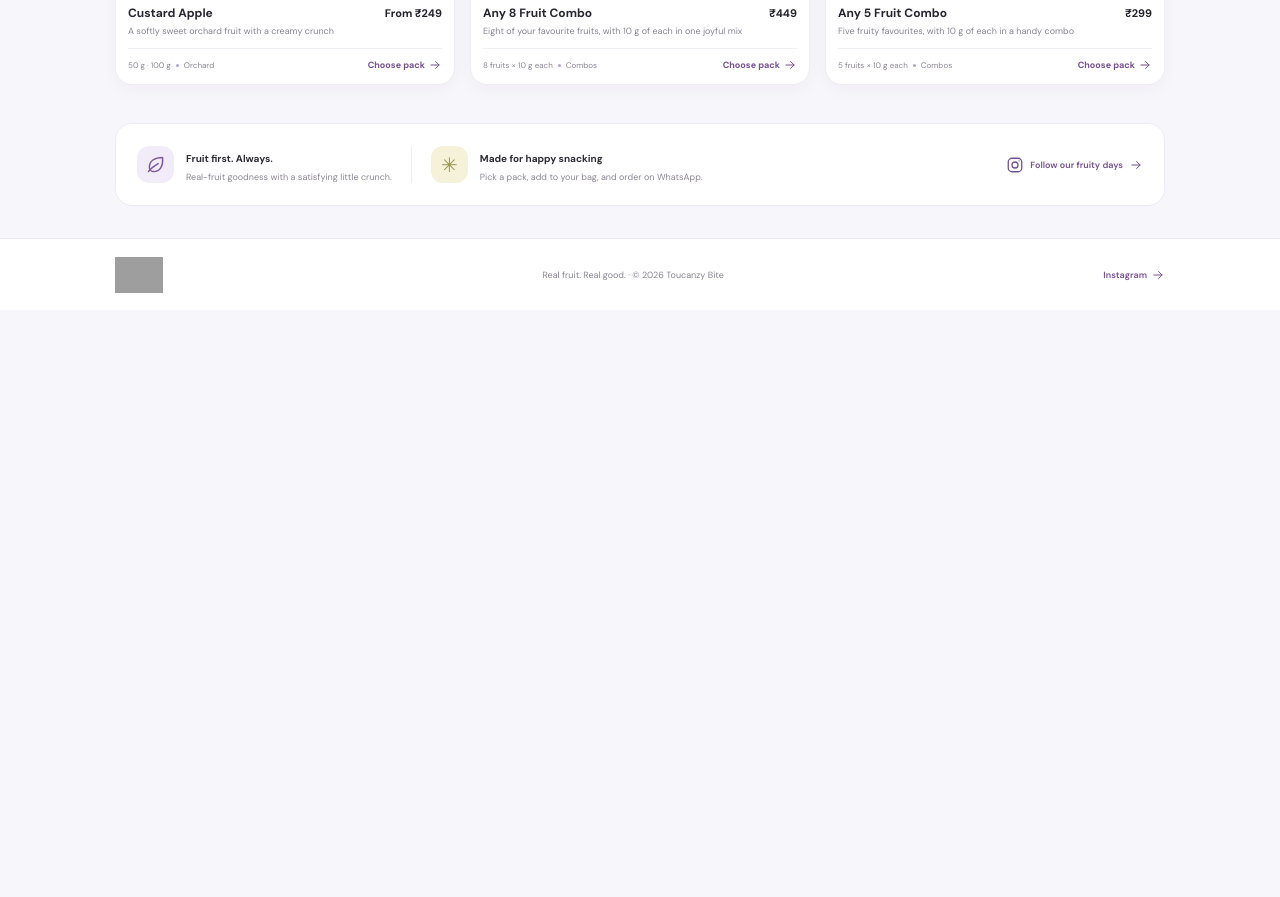
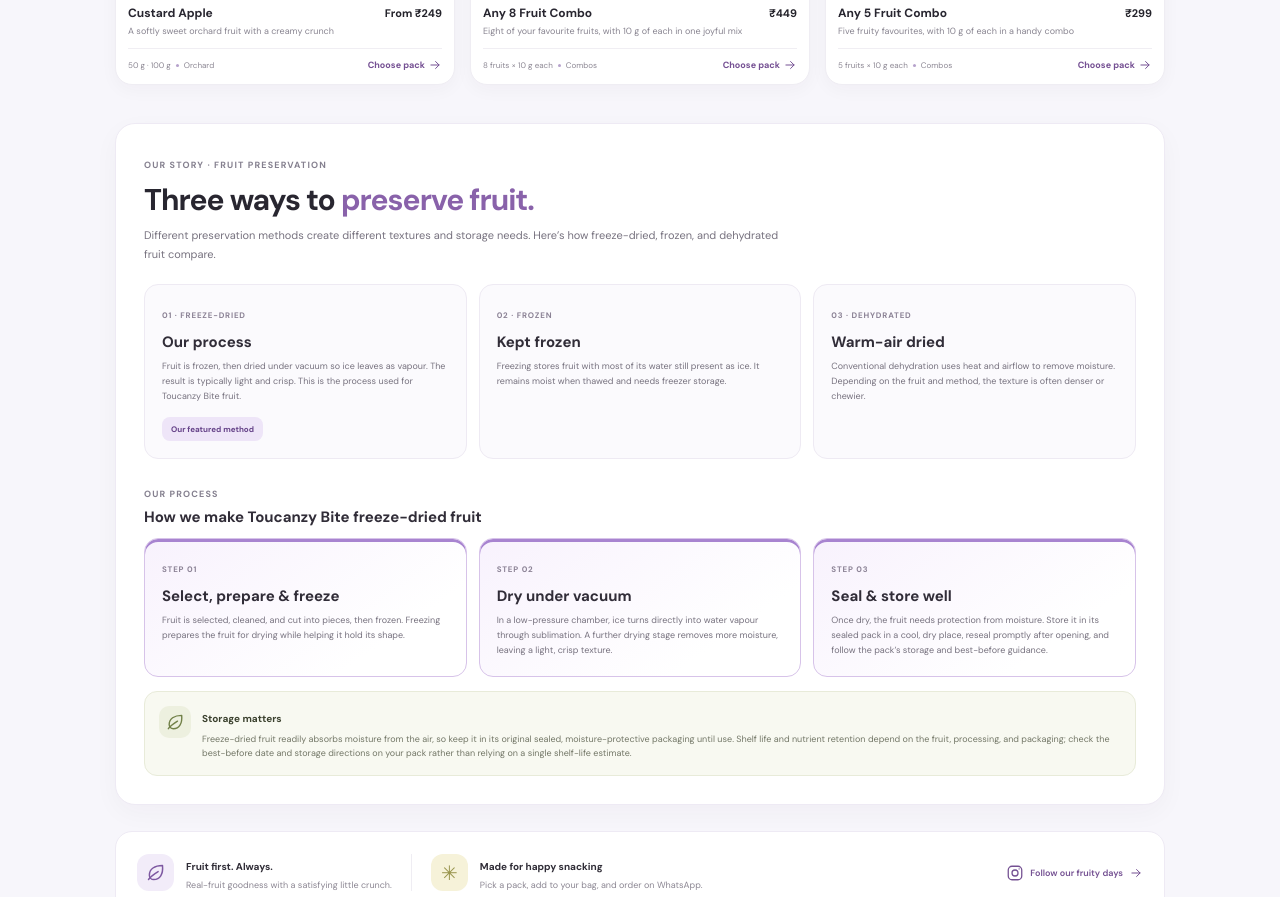
Before and after one commit to Sitesh-Ranjan-Mohanty/Toucanzy_Bite, a React (Vite) app: page / in a window 1280 px wide. Shown: the part 1900-2797 px from the top of the page. Before the commit the page ends 2210 px from the top, so only its background shows below. Built offline with nearby package versions, Linux system fonts and the light colour scheme; grey boxes are pictures that could not be loaded.

Commit message:
addes styles to the page

```diff
--- a/src/App.jsx
+++ b/src/App.jsx
@@ -234,6 +234,7 @@ function App() {
   const [selectedComboFruits, setSelectedComboFruits] = useState([]);
   const [detailQuantity, setDetailQuantity] = useState(1);
   const [activeCategory, setActiveCategory] = useState("All fruits");
+  const [activeSection, setActiveSection] = useState("home");
   const [searchQuery, setSearchQuery] = useState("");
   const [favorites, setFavorites] = useState([]);
   const [notice, setNotice] = useState("");
@@ -245,6 +246,34 @@ function App() {
   useEffect(() => {
     localStorage.setItem("toucanzy-delivery-state", deliveryState);
   }, [deliveryState]);
+
+  useEffect(() => {
+    const updateActiveSection = () => {
+      const sectionIds = ["home", "shop", "story"];
+      const activationLine = 110;
+      let currentSection = "home";
+
+      for (const sectionId of sectionIds) {
+        const section = document.getElementById(sectionId);
+        if (section && section.getBoundingClientRect().top <= activationLine) {
+          currentSection = sectionId;
+        }
+      }
+
+      if (window.innerHeight + window.scrollY >= document.documentElement.scrollHeight - 2) {
+        currentSection = "story";
+      }
+      setActiveSection(currentSection);
+    };
+
+    updateActiveSection();
+    window.addEventListener("scroll", updateActiveSection, { passive: true });
+    window.addEventListener("resize", updateActiveSection);
+    return () => {
+      window.removeEventListener("scroll", updateActiveSection);
+      window.removeEventListener("resize", updateActiveSection);
+    };
+  }, []);
 
   const cartItems = useMemo(() => Object.entries(cart).flatMap(([cartKey, quantity]) => {
     if (!quantity) return [];
@@ -347,9 +376,9 @@ function App() {
         <div className="header-inner">
           <Brand />
           <nav className="desktop-nav" aria-label="Main navigation">
-            <a className="nav-active" href="#home">Discover</a>
-            <a href="#shop">Shop fruits</a>
-            <a href="#story">Our story</a>
+            <a className={activeSection === "home" ? "nav-active" : ""} href="#home" onClick={() => setActiveSection("home")}>Discover</a>
+            <a className={activeSection === "shop" ? "nav-active" : ""} href="#shop" onClick={() => { setActiveCategory("All fruits"); setActiveSection("shop"); }}>Shop fruits</a>
+            <a className={activeSection === "story" ? "nav-active" : ""} href="#story" onClick={() => setActiveSection("story")}>Our story</a>
           </nav>
           <div className="header-actions">
             <a className="instagram-link" href="https://www.instagram.com/toucanzy_bite/" target="_blank" rel="noreferrer" aria-label="Toucanzy Bite on Instagram">
@@ -363,8 +392,8 @@ function App() {
         </div>
       </header>
 
-      <main className="app-main" id="home">
-        <section className="welcome-row">
+      <main className="app-main">
+        <section className="welcome-row" id="home">
           <div>
             <p className="welcome-kicker">A LITTLE CRUNCH GOES A LONG WAY</p>
             <h1>Good things,<br className="mobile-only" /> <span>good mood.</span></h1>
@@ -448,7 +477,61 @@ function App() {
           )}
         </section>
 
-        <section className="promise-row" id="story">
+        <section className="process-section" id="story">
+          <div className="process-heading">
+            <span className="section-kicker">OUR STORY · FRUIT PRESERVATION</span>
+            <h2>Three ways to <span>preserve fruit.</span></h2>
+            <p>Different preservation methods create different textures and storage needs. Here’s how freeze-dried, frozen, and dehydrated fruit compare.</p>
+          </div>
+          <div className="process-grid">
+            <article className="process-card">
+              <span className="process-number">01 · FREEZE-DRIED</span>
+              <h3>Our process</h3>
+              <p>Fruit is frozen, then dried under vacuum so ice leaves as vapour. The result is typically light and crisp. This is the process used for Toucanzy Bite fruit.</p>
+              <span className="process-highlight">Our featured method</span>
+            </article>
+            <article className="process-card">
+              <span className="process-number">02 · FROZEN</span>
+              <h3>Kept frozen</h3>
+              <p>Freezing stores fruit with most of its water still present as ice. It remains moist when thawed and needs freezer storage.</p>
+            </article>
+            <article className="process-card">
+              <span className="process-number">03 · DEHYDRATED</span>
+              <h3>Warm-air dried</h3>
+              <p>Conventional dehydration uses heat and airflow to remove moisture. Depending on the fruit and method, the texture is often denser or chewier.</p>
+            </article>
+          </div>
+          <div className="process-method-heading">
+            <span className="section-kicker">OUR PROCESS</span>
+            <h3>How we make Toucanzy Bite freeze-dried fruit</h3>
+          </div>
+          <div className="freeze-dry-steps">
+            <article className="process-card process-card-featured">
+              <span className="process-number">STEP 01</span>
+              <h3>Select, prepare & freeze</h3>
+              <p>Fruit is selected, cleaned, and cut into pieces, then frozen. Freezing prepares the fruit for drying while helping it hold its shape.</p>
+            </article>
+            <article className="process-card process-card-featured">
+              <span className="process-number">STEP 02</span>
+              <h3>Dry under vacuum</h3>
+              <p>In a low-pressure chamber, ice turns directly into water vapour through sublimation. A further drying stage removes more moisture, leaving a light, crisp texture.</p>
+            </article>
+            <article className="process-card process-card-featured">
+              <span className="process-number">STEP 03</span>
+              <h3>Seal & store well</h3>
+              <p>Once dry, the fruit needs protection from moisture. Store it in its sealed pack in a cool, dry place, reseal promptly after opening, and follow the pack’s storage and best-before guidance.</p>
+            </article>
+          </div>
+          <div className="process-storage">
+            <span className="process-storage-icon"><Icon name="leaf" size={20} /></span>
+            <div>
+              <strong>Storage matters</strong>
+              <p>Freeze-dried fruit readily absorbs moisture from the air, so keep it in its original sealed, moisture-protective packaging until use. Shelf life and nutrient retention depend on the fruit, processing, and packaging; check the best-before date and storage directions on your pack rather than relying on a single shelf-life estimate.</p>
+            </div>
+          </div>
+        </section>
+
+        <section className="promise-row">
           <div className="promise-icon"><Icon name="leaf" size={21} /></div>
           <div><strong>Fruit first. Always.</strong><p>Real-fruit goodness with a satisfying little crunch.</p></div>
           <span className="promise-separator" />
@@ -465,10 +548,10 @@ function App() {
       </footer>
 
       <nav className="mobile-bottom-nav" aria-label="Quick navigation">
-        <a className="bottom-nav-active" href="#home"><Icon name="home" size={19} /><span>Home</span></a>
-        <a href="#shop" onClick={() => setActiveCategory("All fruits")}><Icon name="grid" size={19} /><span>Discover</span></a>
+        <a className={activeSection === "home" ? "bottom-nav-active" : ""} href="#home" onClick={() => setActiveSection("home")}><Icon name="home" size={19} /><span>Home</span></a>
+        <a className={activeSection === "shop" ? "bottom-nav-active" : ""} href="#shop" onClick={() => { setActiveCategory("All fruits"); setActiveSection("shop"); }}><Icon name="grid" size={19} /><span>Shop</span></a>
+        <a className={activeSection === "story" ? "bottom-nav-active" : ""} href="#story" onClick={() => setActiveSection("story")}><Icon name="leaf" size={19} /><span>Our story</span></a>
         <button onClick={() => setCartOpen(true)} aria-label={`Open cart, ${itemCount} items`}><span className="bottom-bag-icon"><Icon name="bag" size={20} />{itemCount > 0 && <i>{itemCount}</i>}</span><span>My bag</span></button>
-        <a href="https://www.instagram.com/toucanzy_bite/" target="_blank" rel="noreferrer"><Icon name="instagram" size={19} /><span>Instagram</span></a>
       </nav>
 
       {notice && <div className="toast" role="status">{notice}</div>}
--- a/src/style.css
+++ b/src/style.css
@@ -120,6 +120,26 @@ button:focus-visible, a:focus-visible, input:focus-visible, textarea:focus-visib
 .no-results h3 { margin: 9px 0 5px; font-size: 16px; }
 .no-results p { margin: 0 0 13px; color: var(--muted); font-size: 11px; }
 .text-link { display: inline-flex; align-items: center; gap: 7px; border: 0; padding: 0; background: none; color: #795399; font-size: 10px; font-weight: 700; cursor: pointer; }
+
+.process-section { margin: 0 0 26px; padding: 28px; scroll-margin-top: 85px; border: 1px solid #eeeaf4; border-radius: 20px; background: #fff; box-shadow: 0 8px 26px rgba(51, 42, 69, .035); }
+.process-heading { max-width: 650px; margin-bottom: 20px; }
+.process-heading h2 { margin: 7px 0; color: #282630; font-size: clamp(22px, 3.5vw, 30px); letter-spacing: -1px; }
+.process-heading h2 span { color: #8962aa; }
+.process-heading > p { margin: 0; color: #77727f; font-size: 11px; line-height: 1.7; }
+.freeze-dry-steps { display: grid; grid-template-columns: repeat(3, minmax(0, 1fr)); gap: 12px; }
+.process-method-heading { margin: 22px 0 11px; }
+.process-method-heading h3 { margin: 5px 0 0; color: #312d38; font-size: 15px; }
+.process-grid { display: grid; grid-template-columns: repeat(3, minmax(0, 1fr)); gap: 12px; }
+.process-card { min-width: 0; padding: 17px; border: 1px solid #eeeaf3; border-radius: 14px; background: #fbfafd; }
+.process-card-featured { border-color: #d7c3e9; background: linear-gradient(145deg, #f8f2fd, #fff 75%); box-shadow: inset 0 3px #a884d0; }
+.process-number { color: #8b8295; font-size: 8px; font-weight: 700; letter-spacing: .8px; }
+.process-card h3 { margin: 9px 0 7px; color: #312d38; font-size: 15px; }
+.process-card p { margin: 0; color: #77727f; font-size: 9px; line-height: 1.7; }
+.process-highlight { display: inline-block; margin-top: 12px; padding: 7px 9px; border-radius: 8px; background: #eee5f8; color: #654288; font-size: 8px; font-weight: 700; }
+.process-storage { display: flex; align-items: flex-start; gap: 11px; margin-top: 14px; padding: 14px; border: 1px solid #e8ebd9; border-radius: 13px; background: #f8f9f1; }
+.process-storage-icon { width: 32px; height: 32px; flex: 0 0 auto; display: grid; place-items: center; border-radius: 10px; background: #edf0df; color: #718048; }
+.process-storage strong { color: #3b412e; font-size: 10px; }
+.process-storage p { margin: 5px 0 0; color: #737767; font-size: 9px; line-height: 1.65; }
 
 .promise-row { min-height: 83px; display: flex; align-items: center; gap: 12px; margin-bottom: 32px; padding: 16px 21px; border: 1px solid #eeeaf4; border-radius: 17px; background: #fff; }
 .promise-icon { width: 37px; height: 37px; flex: 0 0 auto; display: grid; place-items: center; border-radius: 12px; background: #f2ecf9; color: #7d58a1; }
@@ -258,6 +278,9 @@ button:focus-visible, a:focus-visible, input:focus-visible, textarea:focus-visib
   .promise-row > div:nth-of-type(2), .promise-row > div:nth-of-type(4) { flex: 1; }
   .promise-separator { display: none; }
   .promise-instagram { width: 100%; margin-left: 47px; }
+  .process-section { padding: 21px; }
+  .freeze-dry-steps, .process-grid { grid-template-columns: 1fr; gap: 9px; }
+  .process-card { padding: 14px; }
 }
 
 @media (max-width: 520px) {
@@ -322,6 +345,12 @@ button:focus-visible, a:focus-visible, input:focus-visible, textarea:focus-visib
   .promise-row > div:nth-of-type(2) strong, .promise-row > div:nth-of-type(4) strong { font-size: 8px; }
   .promise-row > div:nth-of-type(2) p, .promise-row > div:nth-of-type(4) p { font-size: 7px; line-height: 1.4; }
   .promise-instagram { margin-left: 39px; font-size: 8px; }
+  .process-section { margin-bottom: 20px; padding: 16px; border-radius: 15px; scroll-margin-top: 70px; }
+  .process-heading { margin-bottom: 14px; }
+  .process-heading h2 { font-size: 21px; }
+  .process-heading > p { font-size: 9px; }
+  .process-card p, .process-storage p { font-size: 8px; }
+  .process-storage { padding: 11px; }
   .site-footer { min-height: 61px; gap: 10px; padding: 7px 14px; }
   .site-footer .brand-logo { width: 43px; height: 43px; }
   .copyright { font-size: 7px; }
```
